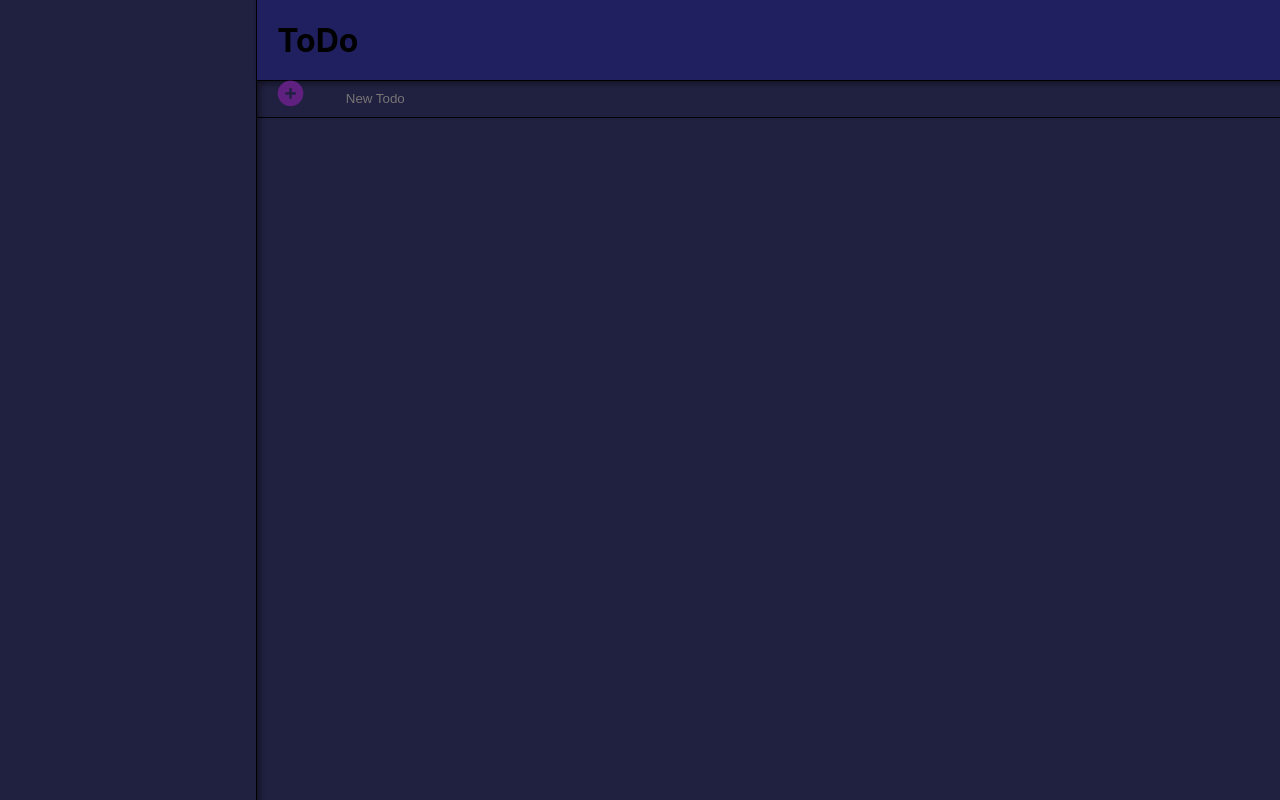
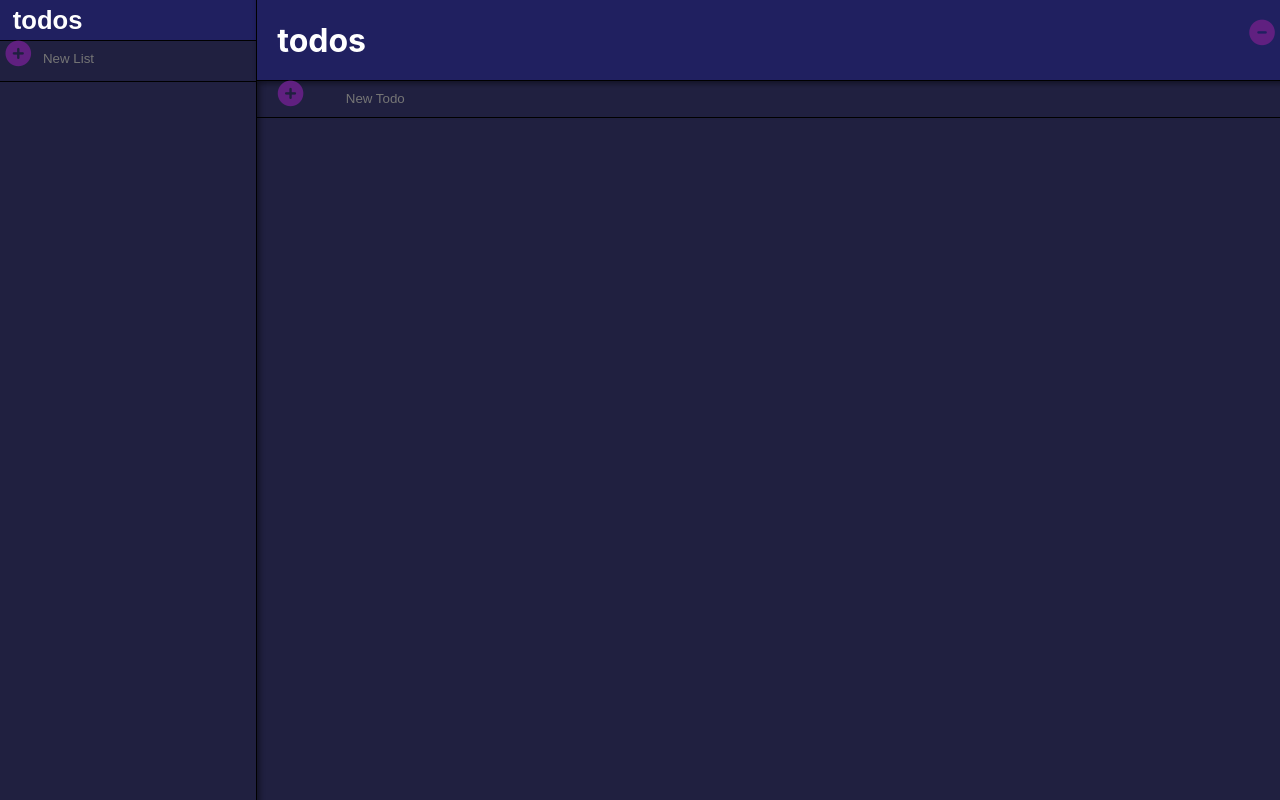
Before and after one commit to BrooklynP/todosAngular, an Angular app: page / in a window 1280 px wide. Built offline with nearby package versions, Linux system fonts and the light colour scheme.

Commit message:
You can now have multiple lists

```diff
--- a/src/app/pages/main/main.component.html
+++ b/src/app/pages/main/main.component.html
@@ -1,20 +1,30 @@
 <div class="container">
     <div class="side-bar">
-
+        <ul>
+            <li *ngFor="let todolist of todos, let i = index">
+                <button class="select-list-btn" (click)="selectList(i)">
+                    {{todolist.name}}
+                </button>
+            </li>
+            <li>
+                <button (click)="addList()" title="Add List"><i class="fas fa-plus-circle"></i></button><input placeholder="New List" id="addListInput">
+            </li>
+        </ul>
     </div>
     <div class="main">
         <header>
-            <h1>ToDo</h1>
+            <h1>{{todos[selectedTodoListIndex].name}}</h1>
+            <i class="fas fa-minus-circle" (click)="deleteList(selectedTodoListIndex)" title="Delete List"></i>
         </header>
         <section>
             <ul>
-                <li *ngFor="let todo of todos, let i = index">
-                    <button *ngIf="todo.state=='toDo'" (click)="DoToDo(i)"><i class="far fa-circle"></i></button>
-                    <button *ngIf="todo.state=='done'" (click)="DeleteToDo(i)"><i class="fas fa-check-circle"></i></button>
+                <li *ngFor="let todo of todos[selectedTodoListIndex].todos, let i = index">
+                    <button *ngIf="todo.state=='toDo'" (click)="DoToDo(i)"><i class="far fa-circle" title="Complete Todo"></i></button>
+                    <button *ngIf="todo.state=='done'" (click)="DeleteToDo(i)"><i class="fas fa-check-circle" title="Delete Todo"></i></button>
                     <p *ngIf="todo.state=='toDo'">{{todo.name}}</p>
                     <s *ngIf="todo.state=='done'">{{todo.name}}</s>
                 </li>
-                <li><button (click)="addToDo()"><i class="fas fa-plus-circle"></i></button><input placeholder="New Todo" id="input"></li>
+                <li><button (click)="addToDo()" title="Add Todo"><i class="fas fa-plus-circle"></i></button><input placeholder="New Todo" id="input"></li>
             </ul>
         </section>
     </div>
--- a/src/app/pages/main/main.component.scss
+++ b/src/app/pages/main/main.component.scss
@@ -23,11 +23,21 @@ header{
     width:100%;
     height: 10%;
 
+    display: flex;
+    flex-direction: row;
+    justify-content: space-between;
+
+
     padding-left: 2%;
 
     background-color: #202060;
     border-bottom: solid black 0.5px;
     box-shadow: 7px -3px 5px 6px rgba(0, 0, 0, 0.4);
+
+    i{
+        margin-top: 2%;
+        margin-right: 2.5%;
+    }
 }
 
 ul{
@@ -82,3 +92,15 @@ p{
     display:inline-block;
     margin: 0;
 }
+.select-list-btn{
+    width: 100%;
+    height: 100%;
+    margin: 0;
+    padding-left: 5%;
+    color: white;
+    font-size: 2vmax;
+    font-weight: bold;
+}
+h1{
+    color: white;
+}
--- a/src/app/pages/main/main.component.ts
+++ b/src/app/pages/main/main.component.ts
@@ -6,8 +6,12 @@ import { Component, OnInit } from '@angular/core';
   styleUrls: ['./main.component.scss']
 })
 export class MainComponent implements OnInit {
-
+  public selectedTodoListIndex = 0;
   public todos = [
+    {
+      name: 'todos',
+      todos: []
+    }
   ];
 
   constructor() { }
@@ -15,15 +19,28 @@ export class MainComponent implements OnInit {
   addToDo() {
     const input: any = document.getElementById('input');
     const inputText = input.value;
-    this.todos.push({name: inputText, state: 'toDo'});
+    this.todos[this.selectedTodoListIndex].todos.push({name: inputText, state: 'toDo'});
     (document.getElementById('input') as HTMLInputElement).value = '';
   }
 
   DoToDo(index: number) {
-    this.todos[index].state = 'done';
+    this.todos[this.selectedTodoListIndex].todos[index].state = 'done';
   }
 
   DeleteToDo(index: number) {
+    this.todos[this.selectedTodoListIndex].todos.splice(index, 1);
+  }
+
+  selectList(index: number) {
+    this.selectedTodoListIndex = index;
+  }
+
+  addList() {
+    this.todos.push({name: (document.getElementById('addListInput') as HTMLInputElement).value, todos: []});
+    (document.getElementById('addListInput') as HTMLInputElement).value = '';
+  }
+
+  deleteList(index: number) {
     this.todos.splice(index, 1);
   }
 
```
